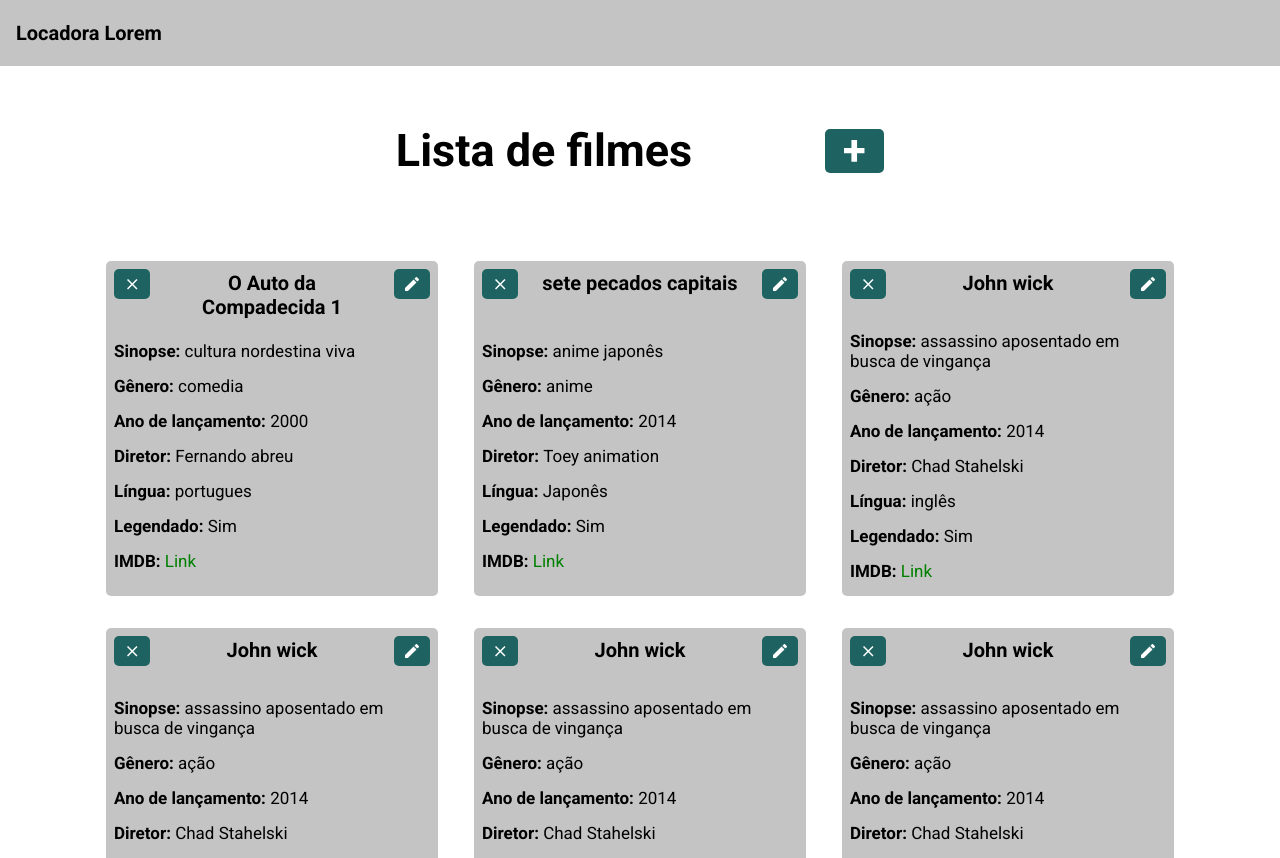
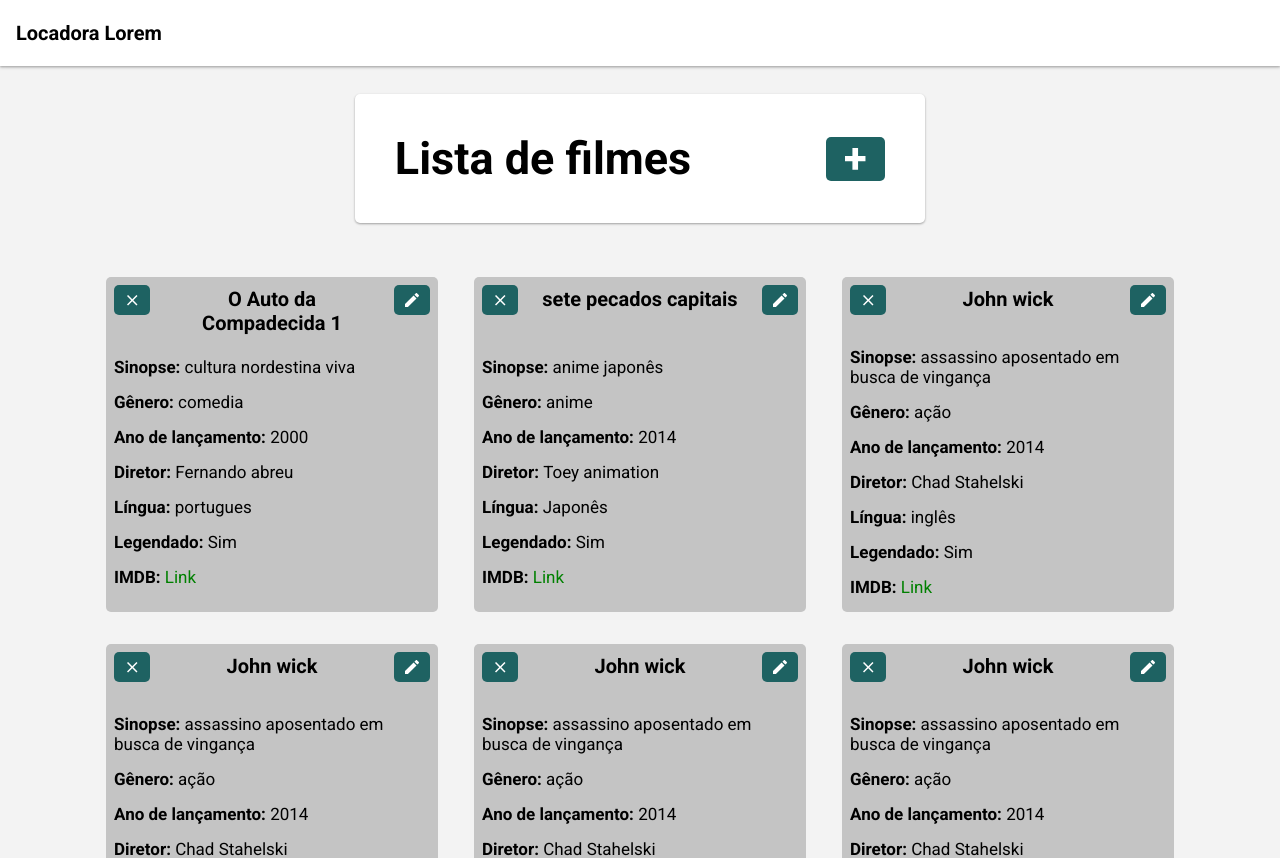
Before and after one commit to jpsant/selecao-krs, a React (Create React App) app: page / in a window 1280 px wide. Shown: the top 858 px of the page. Built offline with nearby package versions, Linux system fonts and the light colour scheme; data requests are answered from the project's data file.

Commit message:
added some styling to the CardsContainer and the Header Organisms

```diff
--- a/src/components/ui/organisms/CardsContainer/index.js
+++ b/src/components/ui/organisms/CardsContainer/index.js
@@ -91,7 +91,9 @@ export default function CardsContainer() {
       <div className="cardsContainer">
         <div className="cardsContainer__input">
           <h1>Lista de filmes</h1>
-          <AddButton fnc={addModalHandler} />
+          <div className="cardsContainer__input__button">
+            <AddButton fnc={addModalHandler} />
+          </div>
         </div>
         <div className="cardsContainer__cards">
           {movieList.map((movie) => (
--- a/src/components/ui/organisms/CardsContainer/styles.scss
+++ b/src/components/ui/organisms/CardsContainer/styles.scss
@@ -1,10 +1,11 @@
-@import '../../../../mixins/mixins.scss';
+@import "../../../../mixins/mixins.scss";
 
 .cardsContainer {
   display: flex;
   flex-direction: column;
   align-items: center;
   padding: 0 16px;
+  background-color: #f3f3f3;
 
   &__input {
     display: flex;
@@ -13,6 +14,10 @@
     justify-content: center;
     margin-top: 94px;
     margin-bottom: 38px;
+    background-color: white;
+    padding: 8px;
+    border-radius: 5px;
+    box-shadow: 0 1px 3px rgba(0,0,0,0.12), 0 1px 2px rgba(0,0,0,0.24);
 
     h1 {
       font-weight: bold;
@@ -21,11 +26,20 @@
       margin-right: 133px;
 
       @include respond-to(mobile-medium) {
-        margin-right: 95px;
+        margin-right: 80px;
       }
 
       @include respond-to(medium) {
         font-size: 45px;
+        padding: 0 32px;
+        margin-right: 103px;
+      }
+    }
+
+    &__button {
+
+      @include respond-to(medium) {
+        margin-right: 32px;
       }
     }
   }
--- a/src/components/ui/organisms/Header/styles.scss
+++ b/src/components/ui/organisms/Header/styles.scss
@@ -4,10 +4,11 @@
   align-items: center;
   width: 100%;
   height: 66px;
-  background: #c4c4c4;
+  background: #fff;
   position: fixed;
   z-index: 99;
   top: 0;
+  box-shadow: 0 2px 3px rgba(0,0,0,0.12), 0 1px 2px rgba(0,0,0,0.24);
 
   &-title {
     margin: 0;
```
